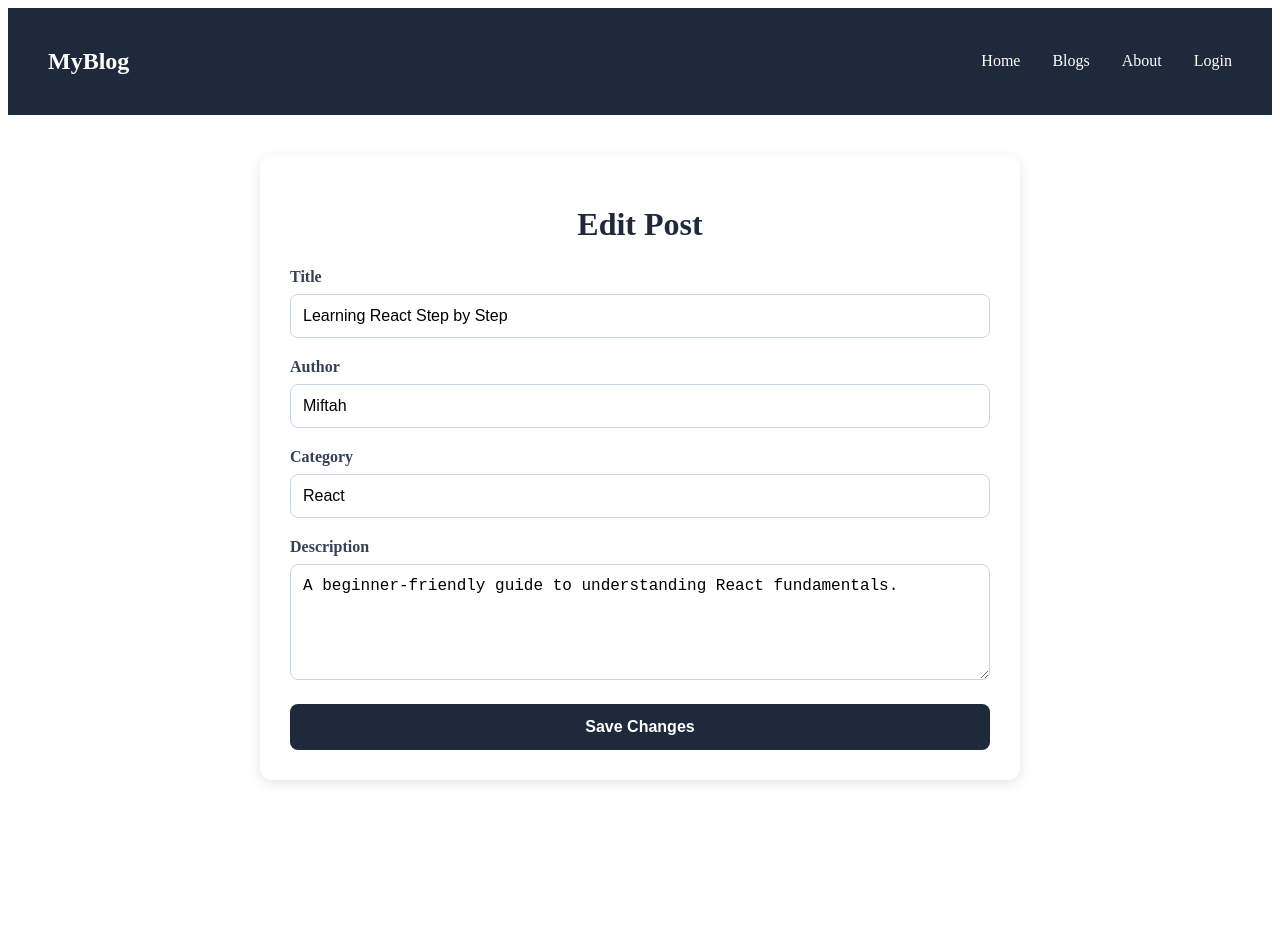
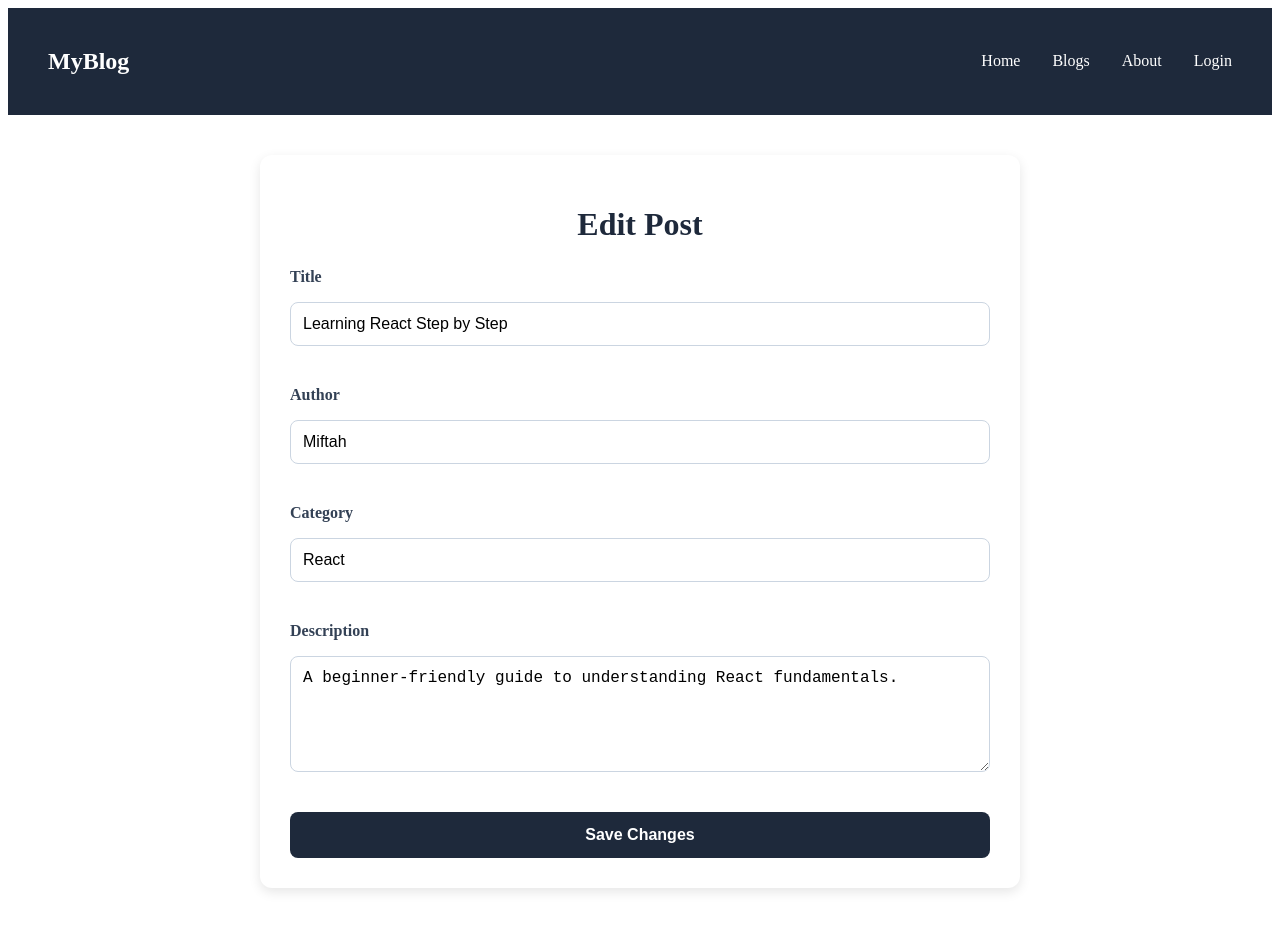
Before and after one commit to ibnumohammed99/react-final-project-blog-app, a React (Vite) app: page /edit-post/1 in a window 1280 px wide. Before the commit the page ends 820 px from the top, so only its background shows below. Built offline with nearby package versions, Linux system fonts and the light colour scheme.

Commit message:
Refactor post forms into reusable component

```diff
--- /dev/null
+++ b/src/components/PostForm.jsx
@@ -0,0 +1,58 @@
+function PostForm({
+  title,
+  setTitle,
+  author,
+  setAuthor,
+  category,
+  setCategory,
+  description,
+  setDescription,
+  handleSubmit,
+  buttonText,
+}) {
+  return (
+    <form onSubmit={handleSubmit} className="create-post-form">
+      <div className="form-group">
+        <label>Title</label>
+        <input
+          type="text"
+          value={title}
+          onChange={(e) => setTitle(e.target.value)}
+        />
+      </div>
+
+      <div className="form-group">
+        <label>Author</label>
+        <input
+          type="text"
+          value={author}
+          onChange={(e) => setAuthor(e.target.value)}
+        />
+      </div>
+
+      <div className="form-group">
+        <label>Category</label>
+        <input
+          type="text"
+          value={category}
+          onChange={(e) => setCategory(e.target.value)}
+        />
+      </div>
+
+      <div className="form-group">
+        <label>Description</label>
+        <textarea
+          rows="5"
+          value={description}
+          onChange={(e) => setDescription(e.target.value)}
+        />
+      </div>
+
+      <button className="create-post-button" type="submit">
+        {buttonText}
+      </button>
+    </form>
+  );
+}
+
+export default PostForm;
--- a/src/pages/CreatePost.jsx
+++ b/src/pages/CreatePost.jsx
@@ -1,5 +1,6 @@
 import { useState } from "react";
 import "../styles/CreatePost.css";
+import PostForm from "../components/PostForm";
 
 function CreatePost({ setPosts }) {
   const [error, setError] = useState("");
@@ -36,60 +37,33 @@ function CreatePost({ setPosts }) {
   return (
     <div className="create-post-container">
       <h1>Create New Post</h1>
+
       {error && <div className="error-message">⚠️ {error}</div>}
-      <form className="create-post-form" onSubmit={handleSubmit}>
-        <div className="form-group">
-          <label>Title</label>
-          <input
-            type="text"
-            value={title}
-            onChange={(e) => {
-              setTitle(e.target.value);
+
+      <PostForm
+        title={title}
+        setTitle={(value) => {
+          setTitle(value);
           setError("");
         }}
-          />
-        </div>
-
-        <div className="form-group">
-          <label>Author</label>
-          <input
-            type="text"
-            value={author}
-            onChange={(e) => {
-              setAuthor(e.target.value);
+        author={author}
+        setAuthor={(value) => {
+          setAuthor(value);
           setError("");
         }}
-          />
-        </div>
-
-        <div className="form-group">
-          <label>Category</label>
-          <input
-            type="text"
-            value={category}
-            onChange={(e) => {
-              setCategory(e.target.value);
+        category={category}
+        setCategory={(value) => {
+          setCategory(value);
           setError("");
         }}
-          />
-        </div>
-
-        <div className="form-group">
-          <label>Description</label>
-          <textarea
-            rows="5"
-            value={description}
-            onChange={(e) => {
-              setDescription(e.target.value);
+        description={description}
+        setDescription={(value) => {
+          setDescription(value);
           setError("");
         }}
+        handleSubmit={handleSubmit}
+        buttonText="Create Post"
       />
-        </div>
-
-        <button className="create-post-button" type="submit">
-          Create Post
-        </button>
-      </form>
     </div>
   );
 }
--- a/src/pages/EditPost.jsx
+++ b/src/pages/EditPost.jsx
@@ -1,5 +1,6 @@
 import { useParams, useNavigate } from "react-router-dom";
 import { useState } from "react";
+import PostForm from "../components/PostForm";
 import "../styles/EditPost.css";
 
 function EditPost({ posts, setPosts }) {
@@ -8,12 +9,18 @@ function EditPost({ posts, setPosts }) {
 
   const post = posts.find((post) => post.id === Number(id));
 
+  if (!post) {
+    return <h1>Post not found</h1>;
+  }
+
   const [title, setTitle] = useState(post.title);
   const [author, setAuthor] = useState(post.author);
   const [category, setCategory] = useState(post.category);
   const [description, setDescription] = useState(post.description);
 
-  const handleUpdate = () => {
+  const handleUpdate = (e) => {
+    e.preventDefault();
+
     const updatedPost = {
       ...post,
       title,
@@ -33,35 +40,18 @@ function EditPost({ posts, setPosts }) {
     <div className="edit-post-container">
       <h1>Edit Post</h1>
 
-      <label>Title</label>
-      <input
-        type="text"
-        value={title}
-        onChange={(e) => setTitle(e.target.value)}
+      <PostForm
+        title={title}
+        setTitle={setTitle}
+        author={author}
+        setAuthor={setAuthor}
+        category={category}
+        setCategory={setCategory}
+        description={description}
+        setDescription={setDescription}
+        handleSubmit={handleUpdate}
+        buttonText="Save Changes"
       />
-
-      <label>Author</label>
-      <input
-        type="text"
-        value={author}
-        onChange={(e) => setAuthor(e.target.value)}
-      />
-
-      <label>Category</label>
-      <input
-        type="text"
-        value={category}
-        onChange={(e) => setCategory(e.target.value)}
-      />
-
-      <label>Description</label>
-      <textarea
-        rows="5"
-        value={description}
-        onChange={(e) => setDescription(e.target.value)}
-      />
-
-      <button onClick={handleUpdate}>Save Changes</button>
     </div>
   );
 }
```
Lines whose indentation alone changed are shown as unchanged.
